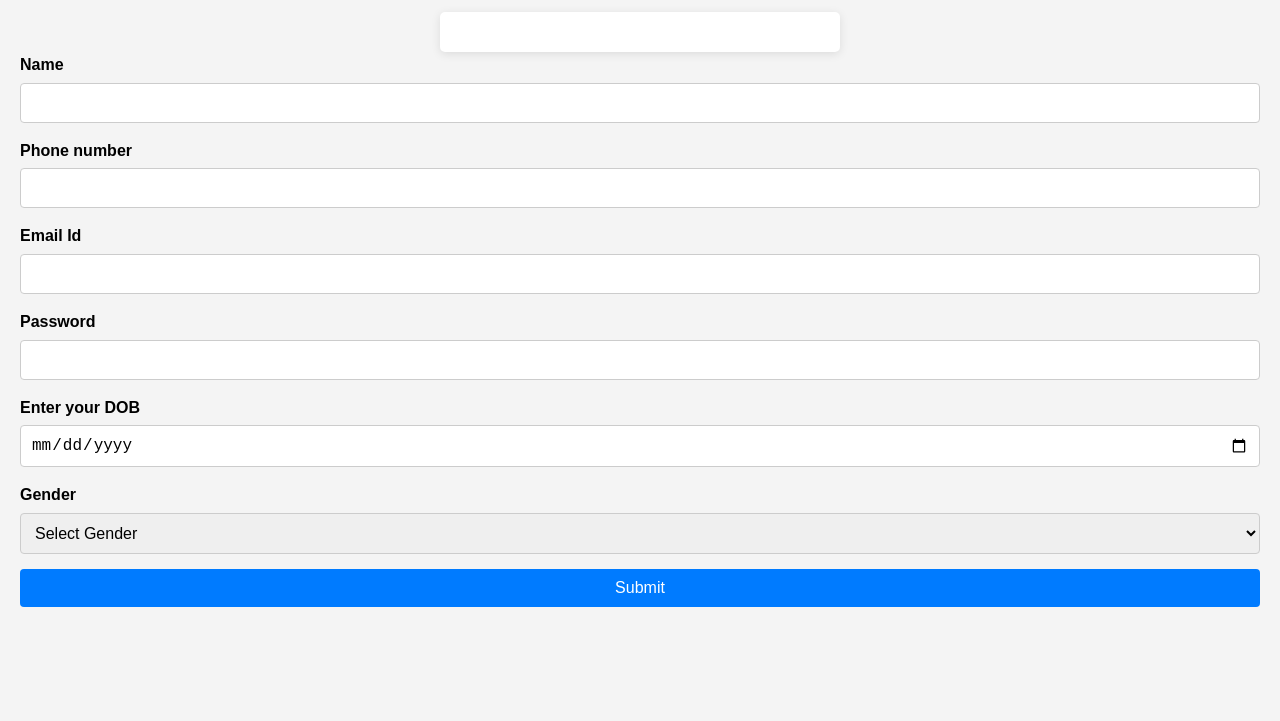
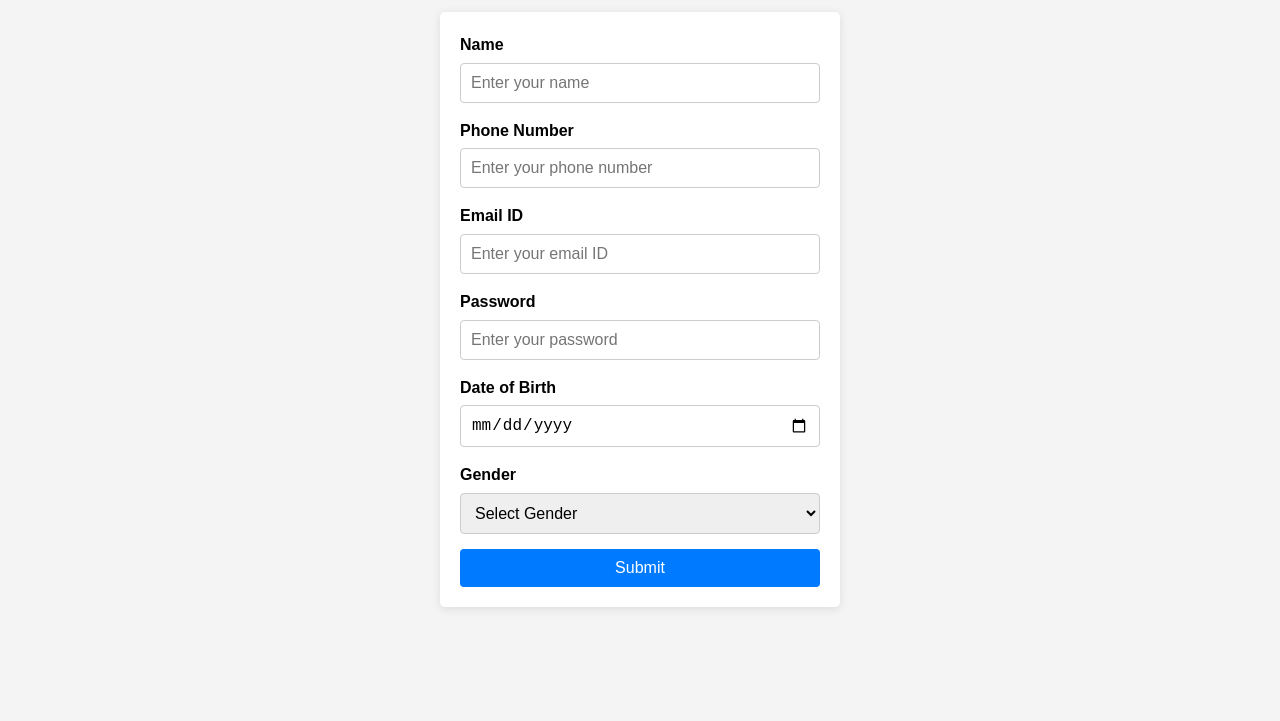
Before and after one commit to Twarita11/Error-69, a plain HTML site: page Sign UP Page/sign.html in a window 1280 px wide. Shown: the part 79-800 px from the top of the page. Drawn offline with Linux system fonts and the light colour scheme.

Commit message:
feat: added route

```diff
--- a/Sign UP Page/sign.html
+++ b/Sign UP Page/sign.html
@@ -4,135 +4,128 @@
 <head>
     <meta charset="UTF-8">
     <meta name="viewport" content="width=device-width, initial-scale=1.0">
-    <title>SINGN UP PAGE</title>
+    <title>Sign Up Page</title>
 
     <style>
         /* General Reset */
         * {
-    box-sizing: border-box; /* Ensures that padding and borders are included in the element's total width and height */
-    margin: 0; /* Resets default margin on all elements */
-    padding: 0; /* Resets default padding on all elements */
+            box-sizing: border-box;
+            margin: 0;
+            padding: 0;
         }
 
-/* Body styles */
         body {
-    font-family: Arial, sans-serif; /* Sets a clean font for the entire page */
-    line-height: 1.6; /* Increases line spacing for better readability */
-    background-color: #f4f4f4; /* Light background color for the body */
-    padding: 20px; /* Adds some padding around the content */
+            font-family: Arial, sans-serif;
+            line-height: 1.6;
+            background-color: #f4f4f4;
+            padding: 20px;
         }
 
-/* H1 styles */
         h1 {
-    text-align: center; /* Centers the heading */
-    margin-bottom: 20px; /* Adds space below the heading */
+            text-align: center;
+            margin-bottom: 20px;
         }
 
-/* Form styles */
         form {
-    background: white; /* Sets a white background for the form */
-    padding: 20px; /* Adds padding inside the form */
-    border-radius: 5px; /* Rounds the corners of the form */
-    box-shadow: 0 2px 10px rgba(0,0,0,0.1); /* Adds a subtle shadow for depth */
-    max-width: 400px; /* Limits the maximum width of the form */
-    margin: 0 auto; /* Centers the form horizontally */
+            background: white;
+            padding: 20px;
+            border-radius: 5px;
+            box-shadow: 0 2px 10px rgba(0, 0, 0, 0.1);
+            max-width: 400px;
+            margin: 0 auto;
         }
 
-/* Label styles */
         label {
-    display: block; /* Makes labels take up the full width */
-    margin-bottom: 5px; /* Adds space between labels and inputs */
-    font-weight: bold; /* Makes labels bold */
+            display: block;
+            margin-bottom: 5px;
+            font-weight: bold;
         }
 
-/* Input styles */
         input[type="text"],
         input[type="tel"],
         input[type="email"],
         input[type="password"],
         input[type="date"],
         select {
-    width: 100%; /* Makes inputs take full width of the form */
-    padding: 10px; /* Adds padding inside the inputs */
-    margin-bottom: 15px; /* Adds space below each input */
-    border: 1px solid #ccc; /* Light gray border for inputs */
-    border-radius: 4px; /* Rounds the corners of the inputs */
-    font-size: 16px; /* Sets font size for inputs */
+            width: 100%;
+            padding: 10px;
+            margin-bottom: 15px;
+            border: 1px solid #ccc;
+            border-radius: 4px;
+            font-size: 16px;
         }
 
-/* Input focus styles */
         input:focus,
         select:focus {
-    border-color: #007bff; /* Changes border color on focus */
-    outline: none; /* Removes default outline */
+            border-color: #007bff;
+            outline: none;
         }
 
-/* Submit button styles */
         input[type="submit"] {
-    background-color: #007bff; /* Blue background color for the button */
-    color: white; /* White text color */
-    border: none; /* Removes the default border */
-    padding: 10px; /* Adds padding inside the button */
-    font-size: 16px; /* Sets font size for the button */
-    border-radius: 4px; /* Rounds the corners of the button */
-    cursor: pointer; /* Changes cursor to pointer on hover */
-    width: 100%; /* Makes the button take full width of the form */
+            background-color: #007bff;
+            color: white;
+            border: none;
+            padding: 10px;
+            font-size: 16px;
+            border-radius: 4px;
+            cursor: pointer;
+            width: 100%;
         }
 
-/* Button hover effect */
         input[type="submit"]:hover {
-    background-color: #0056b3; /* Darkens the button background on hover */
+            background-color: #0056b3;
         }
 
-/* Responsive styles */
         @media (max-width: 600px) {
             body {
-        padding: 10px; /* Reduces padding on smaller screens */
+                padding: 10px;
             }
 
             form {
-        padding: 15px; /* Reduces padding inside the form */
-        max-width: 100%; /* Allows form to take full width on smaller screens */
+                padding: 15px;
+                max-width: 100%;
             }
         }
     </style>
-
-
 </head>
 
 <body>
-    <h1>Fill up all the crediantials with the correct details</h1>
+    <h1>Fill up all the credentials with the correct details</h1>
 
-    <form action="/submit.php"></form>
+    <form action="/Submit" method="POST">
         <div>
-        <label for="Name">Name</label>
-        <input id="name" type="text" ,placeholder="Enter your name=" required>
+            <label for="name">Name</label>
+            <input id="name" type="text" name="name" placeholder="Enter your name" required>
         </div>
         <div>
-        <label for="Phone">Phone number</label>
-        <input id="Phone number" type="tel" ,placeholder="Enter your Phone number=" required>
+            <label for="phone">Phone Number</label>
+            <input id="phone" type="tel" name="phone" placeholder="Enter your phone number" required>
         </div>
         <div>
-        <label for="Email id">Email Id</label>
-        <input id="Email id" type="email" ,placeholder="Enter your Email id=" required>
+            <label for="email">Email ID</label>
+            <input id="email" type="email" name="email" placeholder="Enter your email ID" required>
         </div>
         <div>
-        <label for="Password">Password</label>
-        <input id="Password" type="password" ,placeholder="Enter your Password=" required>
+            <label for="password">Password</label>
+            <input id="password" type="password" name="password" placeholder="Enter your password" required>
         </div>
         <div>
-        <label for="DOB">Enter your DOB</label>
-        <input id="Enter your DOB" type="date" ,placeholder="Enter your DOB=" required>
+            <label for="dob">Date of Birth</label>
+            <input id="dob" type="date" name="dob" required>
         </div>
         <div>
-        <label for="Gender">Gender</label>
-        <select name="Gender" id="" required>
+            <label for="gender">Gender</label>
+            <select name="gender" id="gender" required>
                 <option value="" disabled selected>Select Gender</option>
                 <option value="Male">Male</option>
                 <option value="Female">Female</option>
-
-        <input type="submit">
-
+                <option value="Other">Other</option>
+            </select>
+        </div>
+        <div>
+            <input type="submit" value="Submit">
+        </div>
+    </form>
 </body>
 
 </html>
```
Lines whose indentation alone changed are shown as unchanged.
